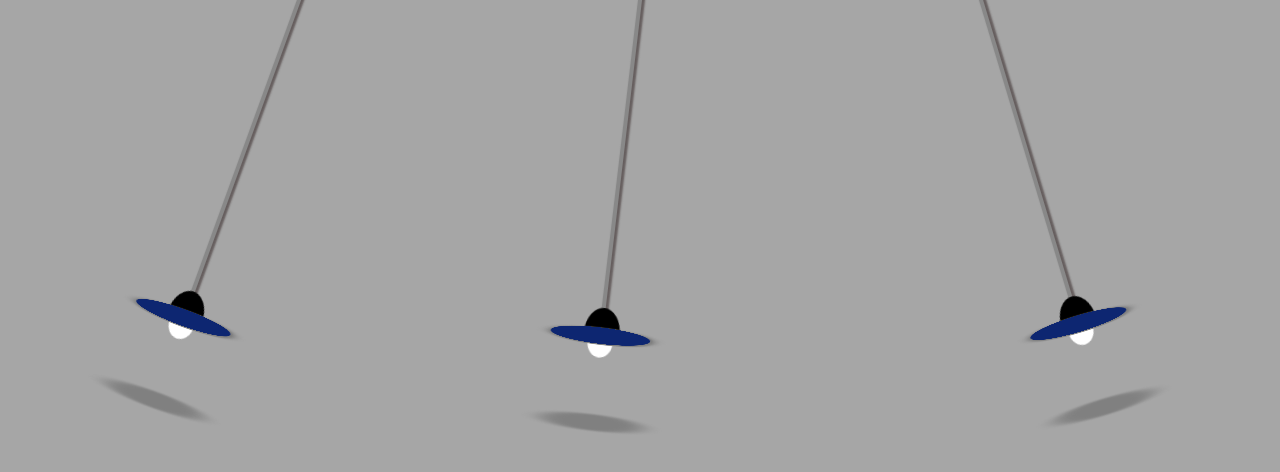
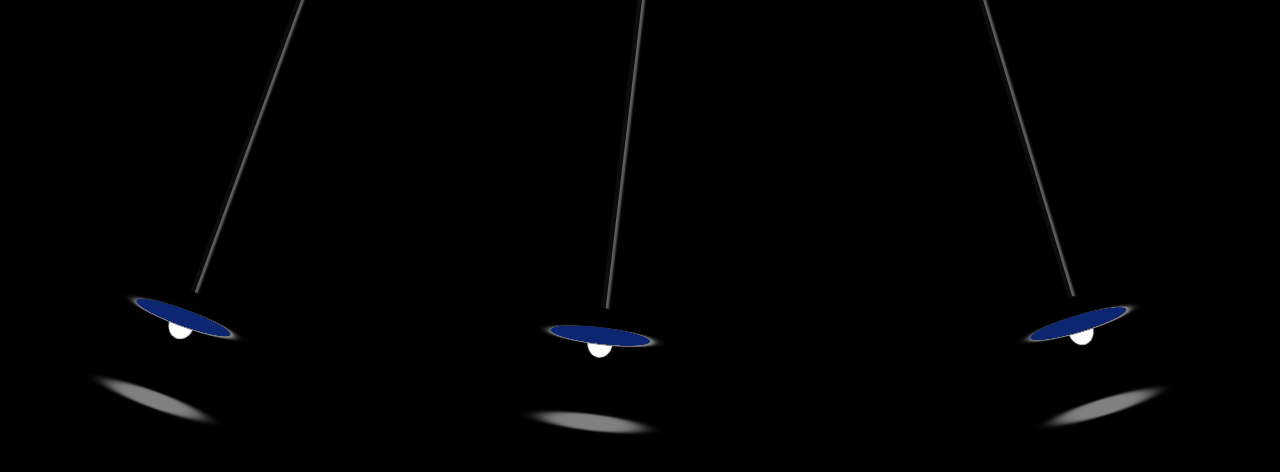
Before and after one commit to Asif1105/Chandelier-Animation, a plain HTML site: page index.html in a window 1280 px wide. Drawn offline with nearby package versions, Linux system fonts and the light colour scheme; files that its build step writes are made by us from their sources.

Commit message:
auto tag

```diff
--- a/style.scss
+++ b/style.scss
@@ -1,5 +1,5 @@
 body {
-    background: #00000059;
+    background: #000;
 }
 
 .container {
```
